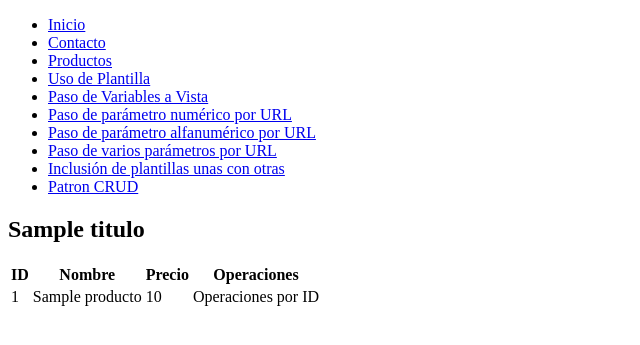
After one commit to pepesan/ejemplos-django2, a Django app: template crud/templates/crud/index.html in a window 1280 px wide. The commit adds this page. Shown: the top 345 px of the page, without its empty margins (0-640 px from the left). Run offline with Django 3.2, Linux system fonts and the light colour scheme; the template is opened without the code that fills it: most values are stand-ins (such as "Sample title", 1, 10 or a date in 2020).

Commit message:
vista de lisatdo de produc tos y módulo crud

```diff
--- /dev/null
+++ b/crud/templates/crud/index.html
@@ -0,0 +1,31 @@
+<!DOCTYPE html>
+<html lang="en">
+<head>
+    <meta charset="UTF-8">
+    <title>Listado de Productos</title>
+</head>
+<body>
+{% include "miapp/menu.html" %}
+<h2>{{ titulo }}</h2>
+
+<div>
+
+    <table>
+        <thead>
+            <tr><th>ID</th><th>Nombre</th><th>Precio</th><th>Operaciones</th></tr>
+        </thead>
+        <tbody>
+        {% for producto in productos %}
+            <tr>
+                <td>{{ producto.id }}</td>
+                <td>{{ producto.nombre }}</td>
+                <td>{{ producto.precio }}</td>
+                <td>Operaciones por ID</td>
+            </tr>
+        {% endfor %}
+        </tbody>
+    </table>
+</div>
+
+</body>
+</html>
--- a/miapp/templates/miapp/menu.html
+++ b/miapp/templates/miapp/menu.html
@@ -7,9 +7,9 @@
         <li><a href='/datos/'>Paso de Variables a Vista</a></li>
         <li><a href='/captura/1'>Paso de parámetro numérico por URL</a></li>
         <li><a href='/captura/hola'>Paso de parámetro alfanumérico por URL</a></li>
-        <li><a href='/articlos/2019/11/'>Paso de varios parámetros por URL</a></li>
+        <li><a href='/articulos/2019/11/'>Paso de varios parámetros por URL</a></li>
         <li><a href='/incluye/'>Inclusión de plantillas unas con otras</a></li>
-
+        <li><a href='/crud/'>Patron CRUD</a></li>
 
     </ul>
 </div>
--- a/miapp/urls.py
+++ b/miapp/urls.py
@@ -9,6 +9,6 @@ urlpatterns = [
     path('datos/', views.muestraDatos, name="datos"),
     path('captura/<int:n>', views.capturaDatos, name='captura'),
     path('captura/<str:cadena>', views.capturaCadena, name='captura-cadena'),
-    path('articulos/<int:agno>/<int:mes>', views.capturaFecha, name='captura-fecha'),
+    path('articulos/<int:agno>/<int:mes>/', views.capturaFecha, name='captura-fecha'),
     path('incluye/', views.incluyePlantilla, name="incluye-plantilla")
 ]
--- a/miappdjango/urls.py
+++ b/miappdjango/urls.py
@@ -22,5 +22,5 @@ from django.conf.urls.static import static
 urlpatterns = [
     path('admin/', admin.site.urls),
     path('',include('miapp.urls')),
-    path('productos/',include('crud.urls'))
+    path('crud/',include('crud.urls'))
 ]+ static(settings.STATIC_URL, document_root=settings.STATIC_ROOT)
```
Also changed, not shown: crud/views.py (+25 -2 lines).
